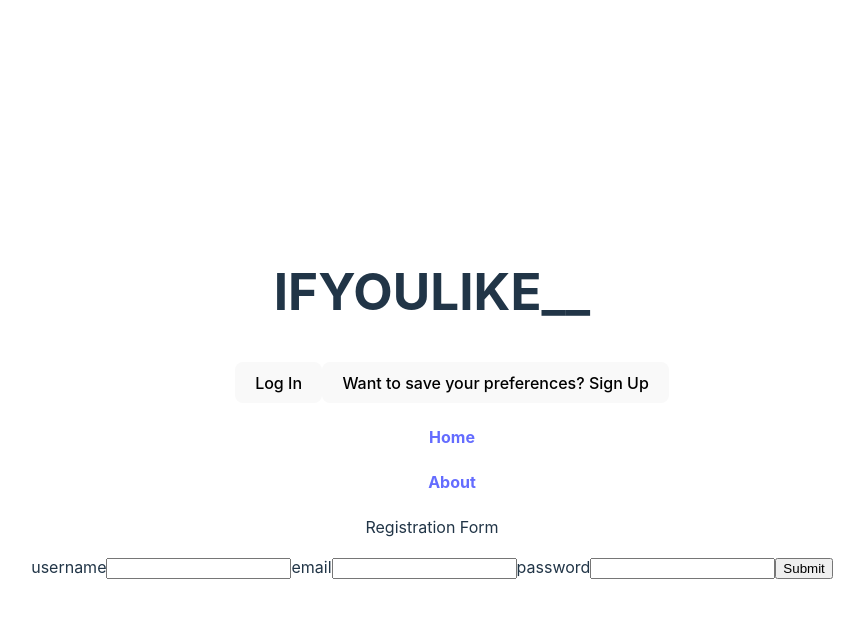
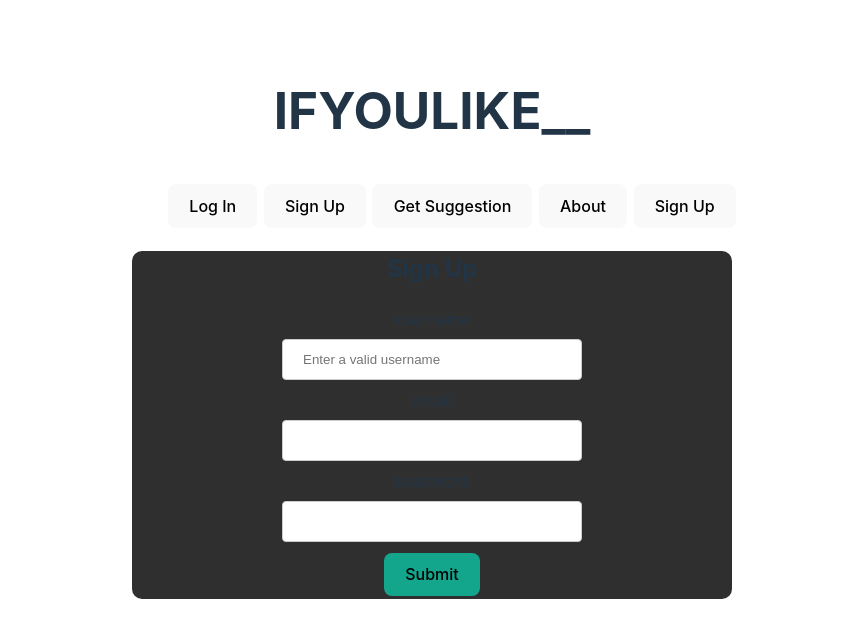
Before and after one commit to Abditive/ifyoulike, a React (Vite) app in the folder client/: page /signup in a window 1280 px wide. Shown: the top 638 px of the page, without its empty margins (208-1072 px from the left). Built offline with nearby package versions, Linux system fonts and the light colour scheme; no server answers.

Commit message:
some styles

```diff
--- a/client/src/App.jsx
+++ b/client/src/App.jsx
@@ -1,5 +1,5 @@
 /* eslint-disable */
-import { BrowserRouter, Route, Routes, Link, NavLink } from "react-router-dom";
+import { BrowserRouter, Route, Routes, useNavigate } from "react-router-dom";
 import { useEffect, useState } from "react";
 import axios from "axios";
 import "./App.css";
@@ -7,6 +7,7 @@ import LoginForm from "./Components/LoginForm";
 import SignUpForm from "./Components/SignUpForm";
 import Header from "./Components/Header";
 import Home from "./Components/Home";
+import Profile from "./Components/Profile";
 
 function App() {
   let [username, setUsername] = useState("");
@@ -48,6 +49,7 @@ function App() {
             element={<LoginForm onLogin={handleLogin} />}
           ></Route>
           <Route path="/signup" element={<SignUpForm />} />
+          <Route path="/profile" element={<Profile user={username} />} />
         </Routes>
       </BrowserRouter>
     </>
--- a/client/src/Components/Header.jsx
+++ b/client/src/Components/Header.jsx
@@ -1,9 +1,13 @@
 /* eslint-disable */
-import { useEffect, useState } from "react";
-import axios from "axios";
-import { BrowserRouter, Route, Routes, Link, NavLink } from "react-router-dom";
+
+import { Link, NavLink, useNavigate } from "react-router-dom";
 
 function Header(props) {
+  const navigate = useNavigate();
+  function logOutRedirect() {
+    props.onLogout();
+    navigate("/");
+  }
   return (
     <header>
       <nav>
@@ -12,7 +16,7 @@ function Header(props) {
           {props.user ? (
             <>
               <h2>Welcome back, {props.user}</h2>
-              <button onClick={props.onLogout}>Log Out </button>
+              <button onClick={logOutRedirect}>Log Out </button>
               <Link to="/profile">
                 <button>Profile</button>
               </Link>
@@ -22,19 +26,21 @@ function Header(props) {
               <Link to="/login">
                 <button>Log In</button>
               </Link>
-
               <Link to="/signup">
-                <button>Want to save your preferences? Sign Up</button>
+                <button> Sign Up</button>
               </Link>
             </>
           )}
 
           <NavLink to="/">
-            <h4>Home</h4>
+            <button>Get Suggestion</button>
           </NavLink>
           <NavLink to="/about">
-            <h4>About</h4>
+            <button>About</button>
           </NavLink>
+          <Link to="/signup">
+            <button> Sign Up</button>
+          </Link>
         </ul>
       </nav>
     </header>
--- a/client/src/Components/Home.jsx
+++ b/client/src/Components/Home.jsx
@@ -1,9 +1,9 @@
 /* eslint-disable */
-import React, { useState } from "react";
+import { useState } from "react";
 import OpenAI from "openai";
 
 const openai = new OpenAI({
-  apiKey: "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",
+  apiKey: "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",
   dangerouslyAllowBrowser: true,
 });
 
@@ -19,7 +19,7 @@ function Home() {
           {
             role: "system",
             content:
-              "if I like the book, artist, song, movie, tv show or video game. Give me a 100 character recommendation of something else I would like. if I give you a word that doesn't exist, tell me to try again. I want the answer to be structured as follows: IF YOU LIKE: YOU WILL LIKE: ",
+              "if I like the book, artist, song, movie, tv show or video game. Give me a 300 character recommendation of something else I would like. if I give you a word that doesn't exist, tell me to try again. ",
           },
           {
             role: "user",
--- a/client/src/Components/LoginForm.jsx
+++ b/client/src/Components/LoginForm.jsx
@@ -1,10 +1,12 @@
 /* eslint-disable */
-import { useEffect, useState } from "react";
+import { useState } from "react";
 import axios from "axios";
+import { useNavigate } from "react-router-dom";
 
 function LoginForm(props) {
   const [email, setEmail] = useState("");
   const [password, setPassword] = useState("");
+  const navigate = useNavigate();
 
   const handleEmailChange = (event) => {
     setEmail(event.target.value);
@@ -22,18 +24,19 @@ function LoginForm(props) {
       const response = await axios.post("/api/session", data);
       props.onLogin(data.email);
       console.log("Log In successful:", response.data);
+      navigate("/profile");
     } catch (error) {
       console.error("Signup failed:", error);
     }
   };
   return (
-    <div>
-      <p> Login Form </p>
+    <div className="login-form">
+      <h2> Login Now</h2>
       <form onSubmit={handleSubmit}>
-        <label>email</label>
+        <label>Email</label>
         <input type="text" onChange={handleEmailChange} />
-        <label>password</label>
-        <input type="text" onChange={handlePassChange} />
+        <label>Password</label>
+        <input type="password" onChange={handlePassChange} />
         <input type="submit" />
       </form>
     </div>
--- a/client/src/Components/Profile.jsx
+++ b/client/src/Components/Profile.jsx
@@ -0,0 +1,20 @@
+/* eslint-disable */
+import { useEffect, useState } from "react";
+import axios from "axios";
+
+function Profile(props) {
+  return (
+    <>
+      {props.user ? (
+        <>
+          <h1>Logged</h1>
+          <h1>History</h1>
+        </>
+      ) : (
+        <h2>Not Logged</h2>
+      )}
+    </>
+  );
+}
+
+export default Profile;
--- a/client/src/Components/SignUpForm.jsx
+++ b/client/src/Components/SignUpForm.jsx
@@ -1,11 +1,14 @@
 /* eslint-disable */
-import { useEffect, useState } from "react";
+import { useState } from "react";
 import axios from "axios";
+import { useNavigate } from "react-router-dom";
+import "./SignUpForm.css";
 
-function SignUpForm(props) {
+function SignUpForm() {
   const [username, setUsername] = useState("");
   const [email, setEmail] = useState("");
   const [password, setPassword] = useState("");
+  const navigate = useNavigate();
 
   const handleUsernameChange = (event) => {
     setUsername(event.target.value);
@@ -25,21 +28,24 @@ function SignUpForm(props) {
     };
     try {
       const response = await axios.post("/api/users", data);
-
+      navigate("/login");
       console.log("Signup successful:", response.data);
-      // Handle success (e.g., show a success message or redirect)
     } catch (error) {
       console.error("Signup failed:", error);
-      // Handle error (e.g., show an error message)
     }
   };
 
   return (
-    <div>
-      <p> Registration Form </p>
+    <div className="registration-form">
+      <h2> Sign Up</h2>
       <form onSubmit={handleSubmit}>
         <label>username</label>
-        <input type="text" value={username} onChange={handleUsernameChange} />
+        <input
+          type="text"
+          value={username}
+          onChange={handleUsernameChange}
+          placeholder="Enter a valid username"
+        />
         <label>email</label>
         <input type="text" onChange={handleEmailChange} />
         <label>password</label>
--- a/client/src/index.css
+++ b/client/src/index.css
@@ -23,14 +23,6 @@ a:hover {
   color: #535bf2;
 }
 
-body {
-  margin: 0;
-  display: flex;
-  place-items: center;
-  min-width: 320px;
-  min-height: 100vh;
-}
-
 h1 {
   font-size: 3.2em;
   line-height: 1.1;
@@ -38,17 +30,18 @@ h1 {
 
 button {
   border-radius: 8px;
-  border: 1px solid transparent;
+  border: 2px solid transparent;
+  margin: 0.2em;
   padding: 0.6em 1.2em;
   font-size: 1em;
   font-weight: 500;
   font-family: inherit;
-  background-color: #1a1a1a;
+  background-color: #05e6c1a4;
   cursor: pointer;
   transition: border-color 0.25s;
 }
 button:hover {
-  border-color: #646cff;
+  border-color: #ffffff;
 }
 button:focus,
 button:focus-visible {
@@ -67,3 +60,45 @@ button:focus-visible {
     background-color: #f9f9f9;
   }
 }
+input[type="text"],
+input[type="password"] {
+  width: 50%;
+  padding: 12px 20px;
+  margin: 8px auto;
+  display: block;
+  border: 1px solid #ccc;
+  border-radius: 4px;
+  box-sizing: border-box;
+}
+
+input[type="submit"] {
+  border-radius: 8px;
+  border: 2px solid transparent;
+  margin: 0.2em;
+  padding: 0.6em 1.2em;
+  font-size: 1em;
+  font-weight: 500;
+  font-family: inherit;
+  background-color: #05e6c1a4;
+  cursor: pointer;
+  transition: border-color 0.25s;
+}
+input[type="submit"]:hover {
+  border-color: #ffffff;
+}
+input[type="submit"]:focus,
+input[type="submit"]:focus-visible {
+  outline: 4px auto -webkit-focus-ring-color;
+}
+.registration-form {
+  margin: auto;
+  width: 50%;
+  background-color: #302f2f;
+  border-radius: 10px;
+}
+.login-form {
+  margin: auto;
+  width: 50%;
+  background-color: #302f2f;
+  border-radius: 10px;
+}
--- /dev/null
+++ b/package.json
@@ -0,0 +1,6 @@
+{
+  "dependencies": {
+    "bootstrap": "^5.3.1",
+    "react-bootstrap": "^2.8.0"
+  }
+}
```
Also changed, not shown: client/src/Components/SignUpForm.css (added), 2 other files (tests, documents, lock files or other folders).
